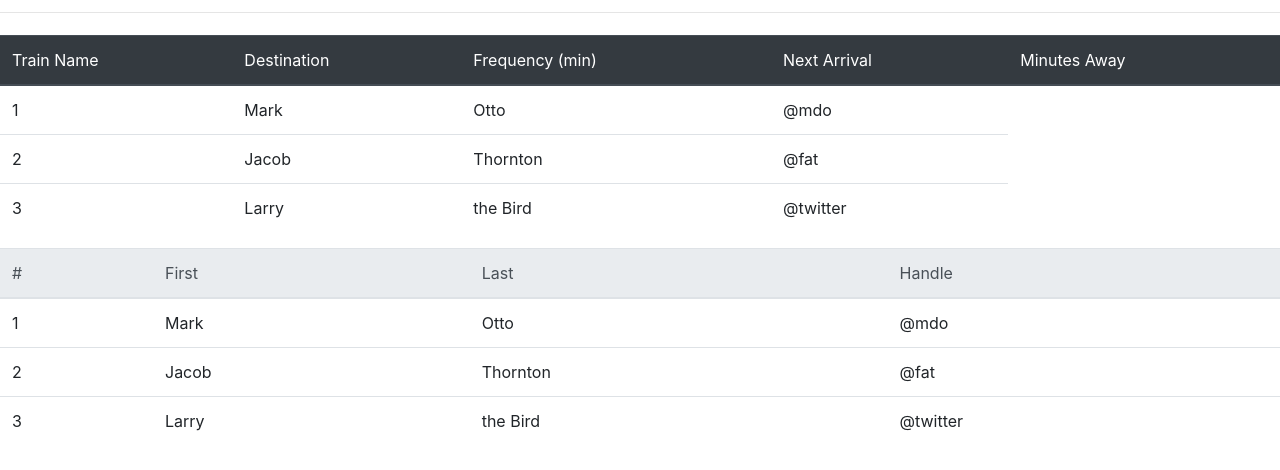
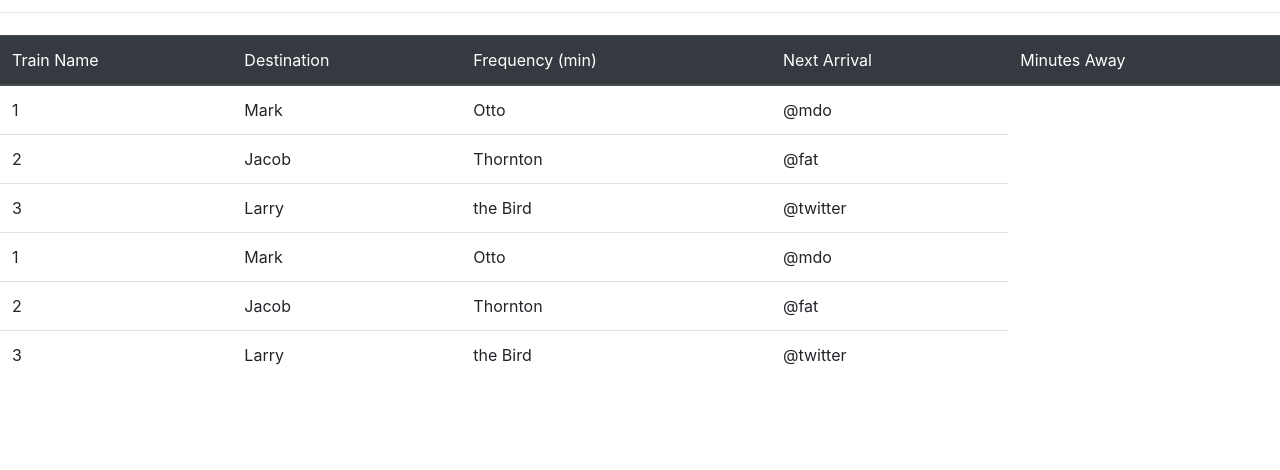
Before and after one commit to Jeff-Ashear/Train-Schedule, a plain HTML site: page index.html in a window 1280 px wide. Shown: the part 76-546 px from the top of the page. Drawn offline with nearby package versions, Linux system fonts and the light colour scheme.

```diff
--- a/index.html
+++ b/index.html
@@ -43,19 +43,6 @@
                 <td>the Bird</td>
                 <td>@twitter</td>
               </tr>
-            </tbody>
-          </table>
-
-          <table class="table">
-            <thead class="thead-light">
-              <tr>
-                <th scope="col">#</th>
-                <th scope="col">First</th>
-                <th scope="col">Last</th>
-                <th scope="col">Handle</th>
-              </tr>
-            </thead>
-            <tbody>
               <tr>
                 <th scope="row">1</th>
                 <td>Mark</td>
```
